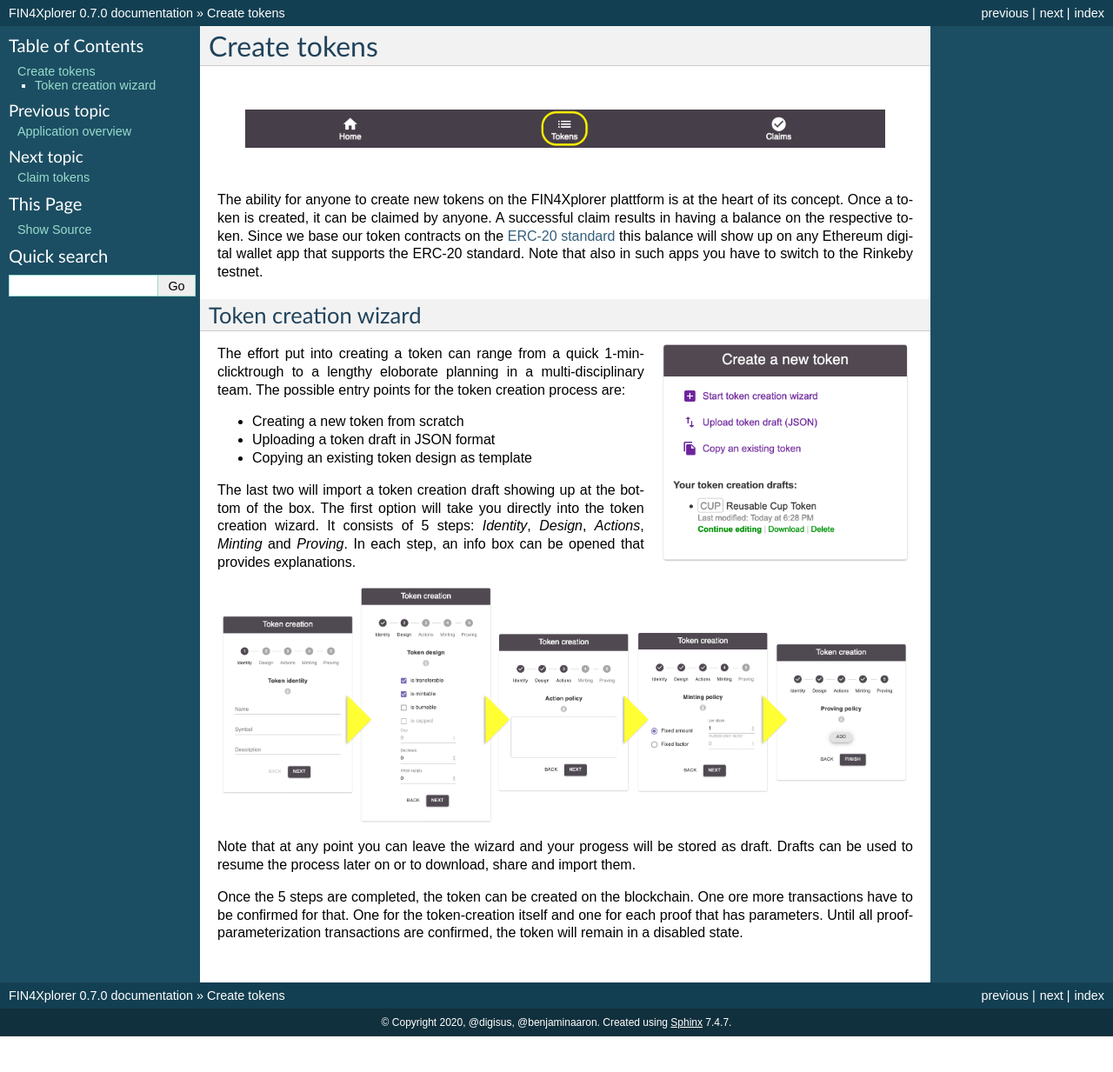
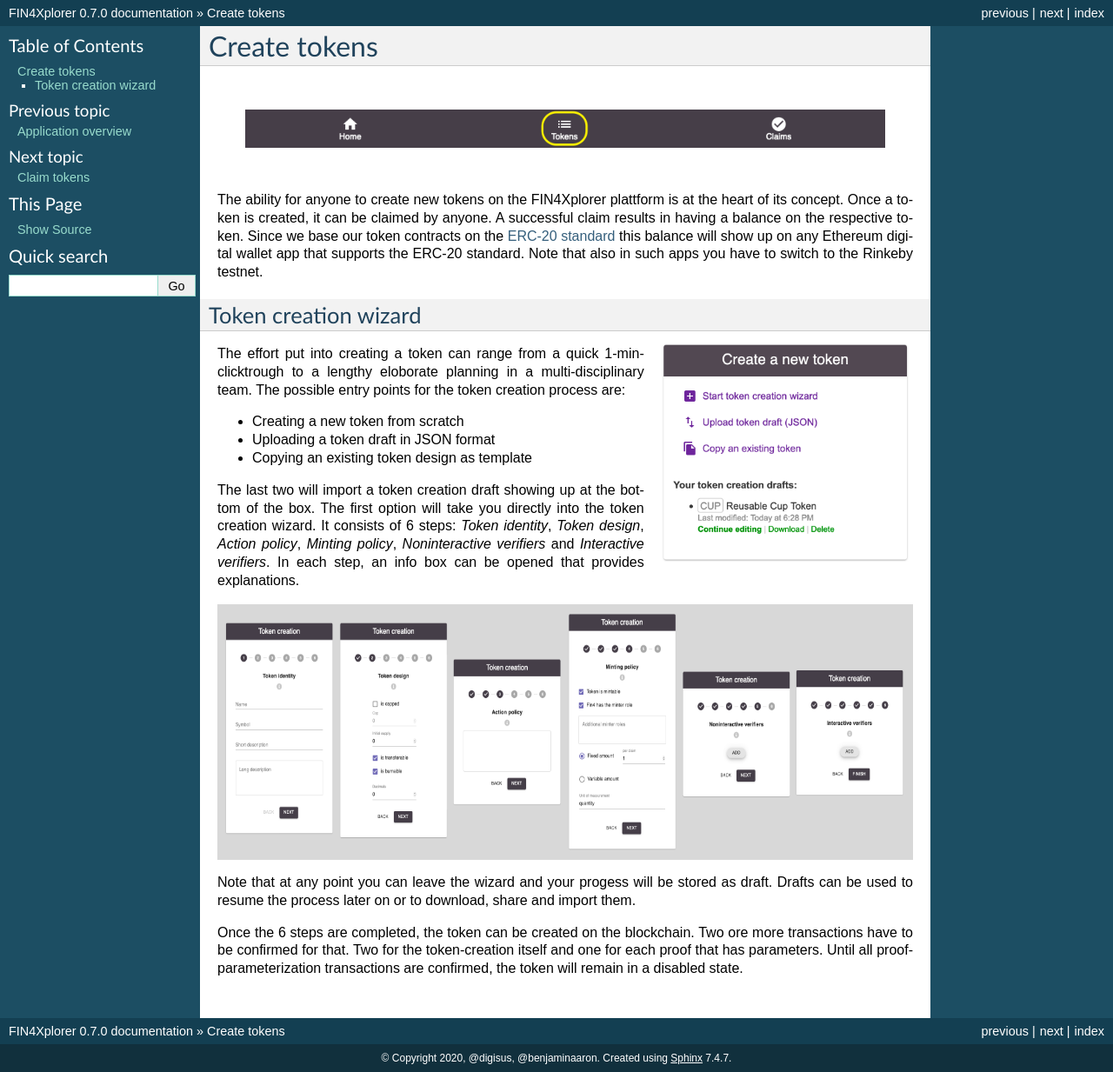
Before and after one commit to FuturICT2/FIN4Documentation, a Sphinx documentation site: the page built from docs/create-tokens.rst, in a window 1280 px wide. Shown: the whole page at 87% size. Built offline with Sphinx 7.4.7, drawn with Linux system fonts in a browser that asks for light colours; before the commit the page ends 1192 px from its top, so only the background shows below that.

Commit message:
Update create tokens site

```diff
--- a/docs/create-tokens.rst
+++ b/docs/create-tokens.rst
@@ -24,7 +24,7 @@
 - Uploading a token draft in JSON format
 - Copying an existing token design as template
 
-The last two will import a token creation draft showing up at the bottom of the box. The first option will take you directly into the token creation wizard. It consists of 5 steps: *Identity*, *Design*, *Actions*, *Minting* and *Proving*. In each step, an info box can be opened that provides explanations.
+The last two will import a token creation draft showing up at the bottom of the box. The first option will take you directly into the token creation wizard. It consists of 6 steps: *Token identity*, *Token design*, *Action policy*, *Minting policy*, *Noninteractive verifiers* and *Interactive verifiers*. In each step, an info box can be opened that provides explanations.
 
 .. image:: images/WizardSteps.png
    :scale: 37%
@@ -32,4 +32,4 @@
 
 Note that at any point you can leave the wizard and your progess will be stored as draft. Drafts can be used to resume the process later on or to download, share and import them.
 
-Once the 5 steps are completed, the token can be created on the blockchain. One ore more transactions have to be confirmed for that. One for the token-creation itself and one for each proof that has parameters. Until all proof-parameterization transactions are confirmed, the token will remain in a disabled state.
+Once the 6 steps are completed, the token can be created on the blockchain. Two ore more transactions have to be confirmed for that. Two for the token-creation itself and one for each proof that has parameters. Until all proof-parameterization transactions are confirmed, the token will remain in a disabled state.
```
Also changed, not shown: docs/images/WizardSteps.png.
